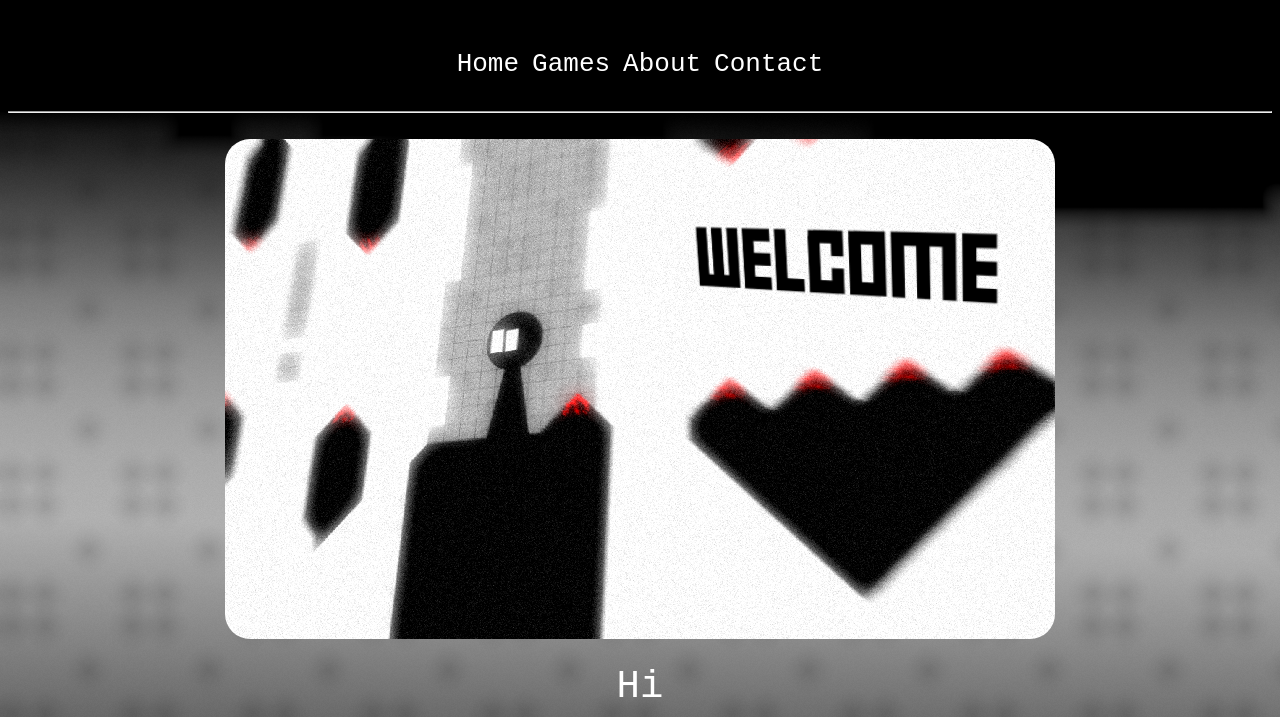
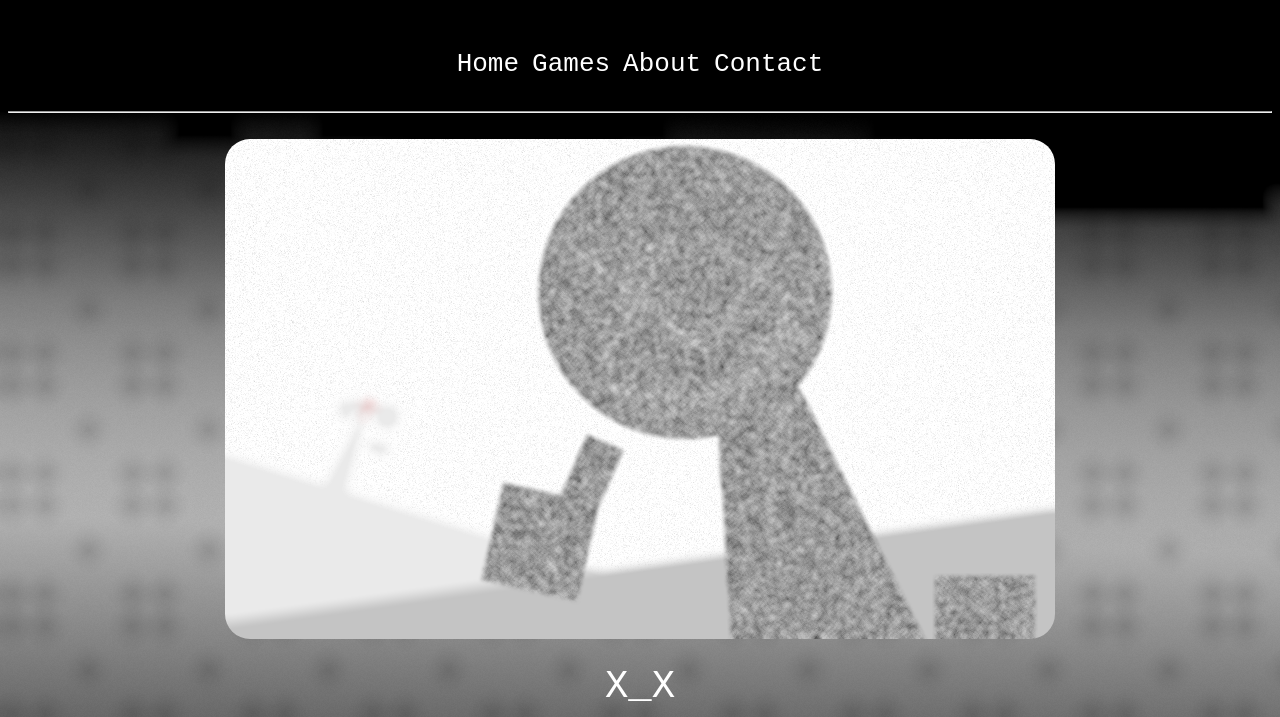
Before and after one commit to Bogdan2D/bogdan2d.github.io, a plain HTML site: page pages/home.html in a window 1280 px wide. Shown: the part 196-913 px from the top of the page. Drawn offline with Linux system fonts and the light colour scheme.

Commit message:
Added DO 3.0 teaser ;)

```diff
--- a/pages/home.html
+++ b/pages/home.html
@@ -19,7 +19,7 @@
         <!-- <img src="images/homeImages/defaultImage.png" alt="homePageImage" id="banner"> -->
     </div>
 
-    <div id="homePageItems">Hi</div>
+    <div id="homePageItems">X_X</div>
     <script src="../src/js/homePage.js"></script>
 </body>
 </html>
--- a/src/js/homePage.js
+++ b/src/js/homePage.js
@@ -1,5 +1,5 @@
 let randomNumber = Math.floor(Math.random() * 2);
-const chooseRandom = true; //set to false if you want to force a certain image
+const chooseRandom = false; //set to false if you want to force a certain image
 
 const bannerImage = document.createElement('img');
 bannerImage.id = "banner";
```
Also changed, not shown: images/homeImages/force.png (added).
